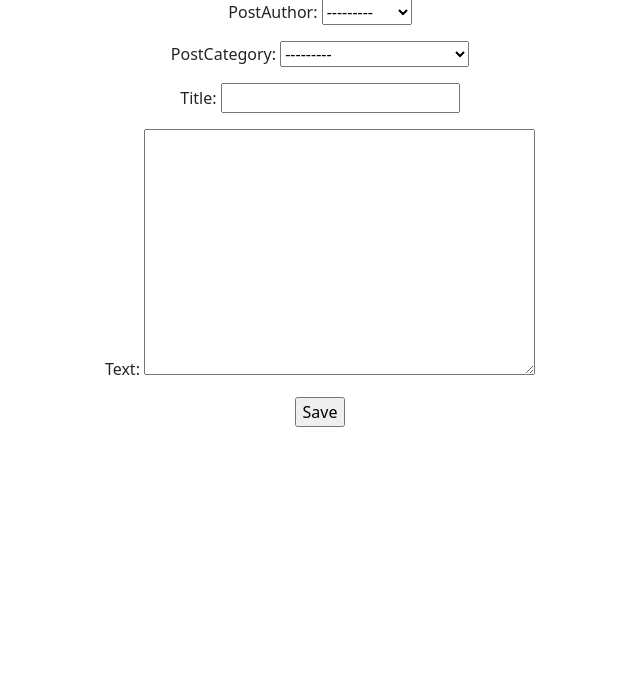
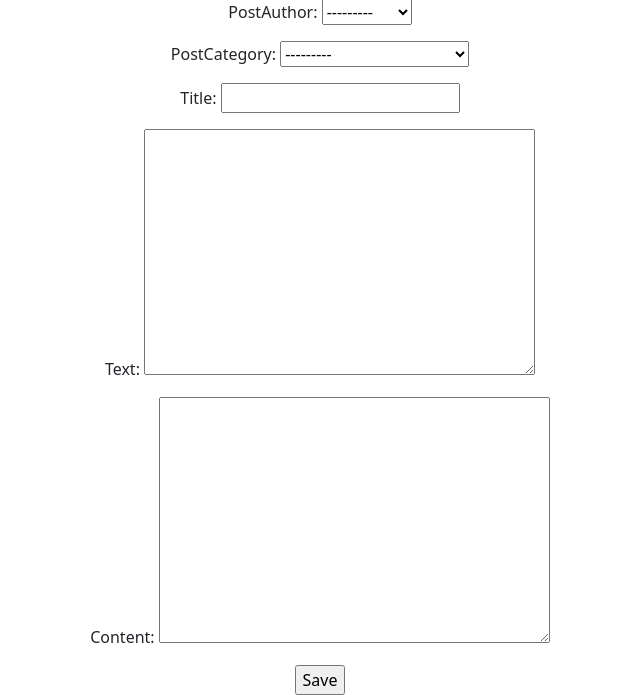
Before and after one commit to Natanat2/EndProject, a Django app: page /board/create in a window 1280 px wide. Shown: the part 138-833 px from the top of the page, without its empty margins (320-960 px from the left). Before the commit the page ends 565 px from the top, so only its background shows below. Run offline with Django 4.2, Linux system fonts and the light colour scheme; a user stored in the database is signed in; data comes from the database, SQL or seed files in the repository; some libraries are stand-ins or nearby versions.

Commit message:
start proj fix ckeditor done

```diff
--- a/callboard/board/forms.py
+++ b/callboard/board/forms.py
@@ -10,6 +10,7 @@ class PostForm(forms.ModelForm):
             'postCategory',
             'title',
             'text',
+            'content',
         ]
 
-    text = forms.CharField(widget=CKEditorWidget())
+    content = forms.CharField(widget=CKEditorWidget())
--- a/callboard/callboard/settings.py
+++ b/callboard/callboard/settings.py
@@ -145,3 +145,5 @@ ACCOUNT_AUTHENTICATION_METHOD = 'email'
 ACCOUNT_EMAIL_VERIFICATION = 'mandatory'
 
 CKEDITOR_UPLOAD_PATH = 'content/ckeditor/'
+
+DATA_UPLOAD_MAX_MEMORY_SIZE = 52428800
--- a/callboard/templates/post_create.html
+++ b/callboard/templates/post_create.html
@@ -5,6 +5,7 @@
 <hr>
 <form action="" method="post">
     {% csrf_token %}
+    {{ form.media }}
     {{ form.as_p }}
     <input type="submit" value="Save"/>
 </form>
```
